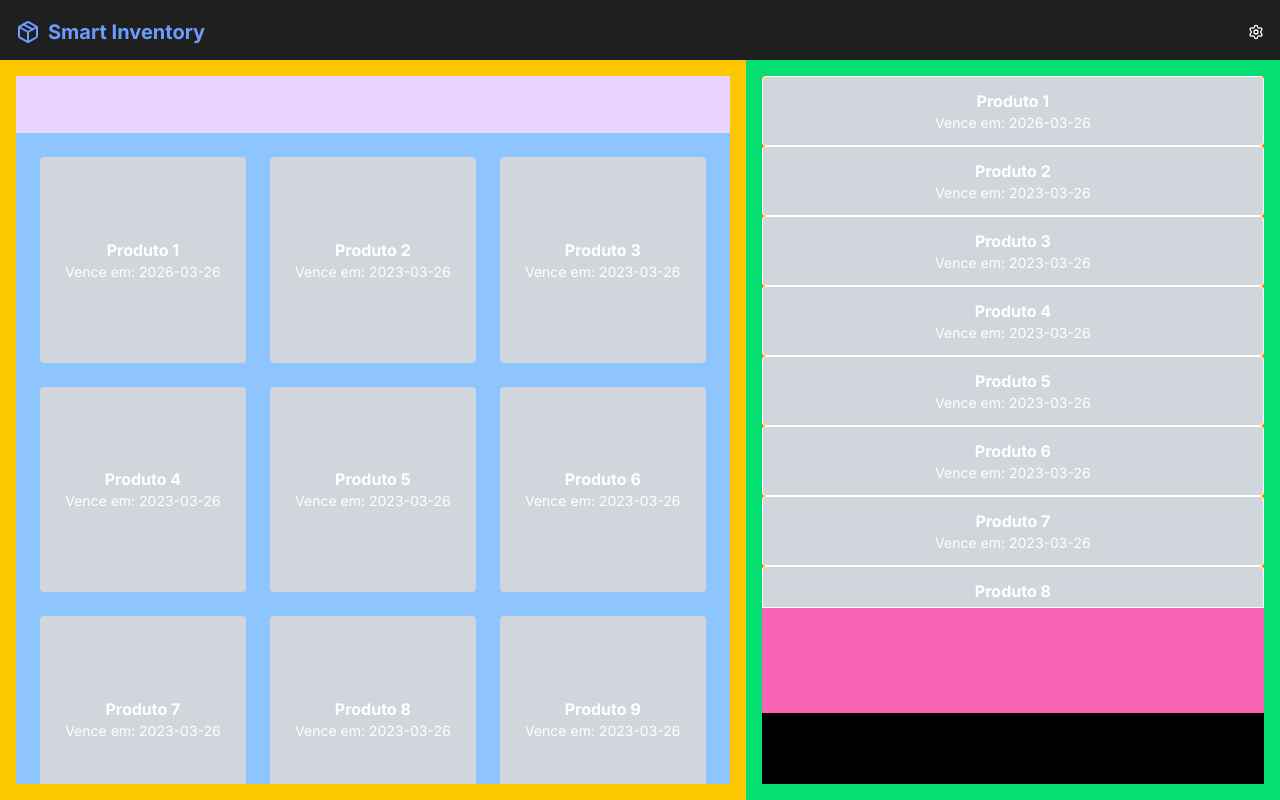
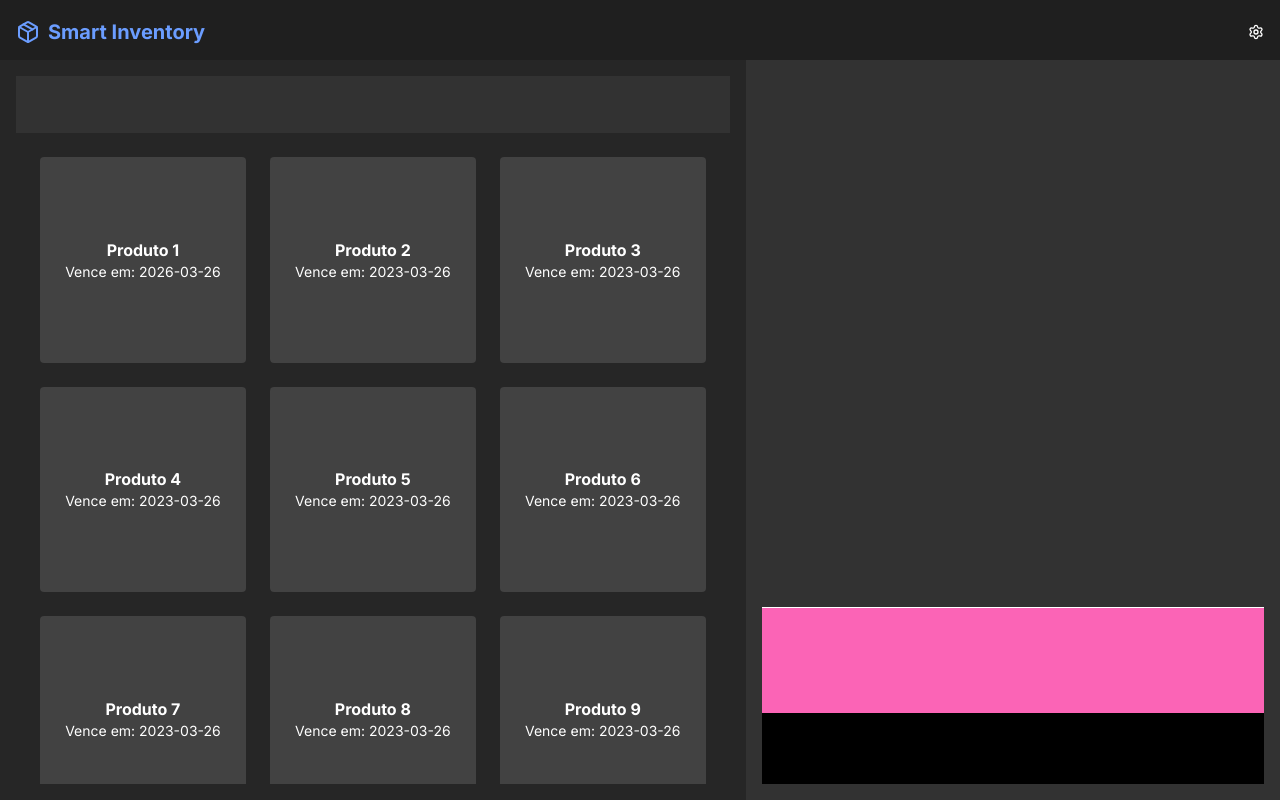
Before and after one commit to cnrnival/smart-inventory, a Next.js app: page /new-sale in a window 1280 px wide. Built offline with nearby package versions, Linux system fonts and the light colour scheme.

Commit message:
funcao addtocart

```diff
--- a/src/app/new-sale/page.tsx
+++ b/src/app/new-sale/page.tsx
@@ -1,7 +1,18 @@
+'use client'
 import Link from "next/link";
-import {Package, SettingsIcon} from "lucide-react";
+import {Package, SettingsIcon, Trash} from "lucide-react";
+import { useState } from "react";
+import { Product } from "@/types/inventory";
+
+type ProductTest = {
+    id: number;
+    name: string;
+    expiryDate: string;
+}
 
 export default function NewSale(){
+
+    const [cart, setCart] = useState<ProductTest[]>([]);
 
     const products = [
      { id: 1, name: 'Produto 1', expiryDate: '2026-03-26' },
@@ -21,6 +32,10 @@ export default function NewSale(){
         { id: 15, name: 'Produto 15', expiryDate: '2023-03-26' },
     ];
 
+    function addToCart(product: ProductTest) {
+        setCart((prevCart) => [...prevCart, product]);
+    }
+
 
     return (
 
@@ -39,20 +54,24 @@ export default function NewSale(){
             </div>
 
             {/* MAIN */}
-            <main className="flex-1 bg-red-200 flex overflow-hidden">
-                <div className="bg-yellow-400 w-[70%] h-full p-4">
+            <main className="flex-1 flex overflow-hidden">
+                <div className=" w-[70%] h-full p-4">
 
-                    <div className="w-full h-[8%] bg-purple-200">
+                    {/* FILTROS */}
+                    <div className="w-full h-[8%] bg-[#323232]">
 
                     </div>
 
-                    <div className="w-full h-[92%] bg-blue-300 grid [grid-template-columns:repeat(auto-fill,minmax(10rem,1fr))] gap-6 p-6 overflow-auto hide-scrollbar">
+                    {/* CLICAR PRA ADICIONAR AO CARRINHO */}
+                    <div className="w-full h-[92%] grid [grid-template-columns:repeat(auto-fill,minmax(10rem,1fr))] gap-6 p-6 overflow-auto hide-scrollbar">
                         {products.map((product) => (
                             <div
                             key={product.id}
-                            className="bg-gray-300 aspect-square flex flex-col items-center justify-center rounded">
+                            className="bg-[#424242] aspect-square flex flex-col items-center justify-center rounded"
+                             onClick={() => addToCart(product)}>
                                 <span className="font-bold">{product.name}</span>
                                 <span className="text-sm">Vence em: {product.expiryDate}</span>
+
                             </div>
                         ))}
                     </div>
@@ -62,14 +81,17 @@ export default function NewSale(){
 
 
 
-                <div className="bg-green-400 w-[50%] h-full p-4 flex flex-col">
-                    <div className="w-full h-[75%] bg-orange-400 overflow-auto hide-scrollbar">
-                        {products.map((product) => (
+                <div className="bg-[#323232] w-[50%] h-full p-4 flex flex-col">
+                    <div className="w-full h-[75%] overflow-auto hide-scrollbar">
+                        {cart.map((product) => (
                             <div
                             key={product.id}
-                            className="bg-gray-300 w-full h-[70px] border border-b flex flex-col items-center justify-center rounded">
+                            className="bg-[#424242] w-full h-[60px] border-b border-[#555] flex flex-row items-center justify-center rounded gap-4">
+                                <span className="size-10 bg-red-200"></span>
                                 <span className="font-bold">{product.name}</span>
                                 <span className="text-sm">Vence em: {product.expiryDate}</span>
+                                <span className="w-5 h-5 border border-white"></span>
+                                <Trash className="h-5 w-5 text-red-500 mt-2" />
                             </div>
                         ))}
                     </div>
--- a/src/components/datepicker.tsx
+++ b/src/components/datepicker.tsx
@@ -7,18 +7,18 @@ import { useState } from "react";
 registerLocale('pt-BR', ptBR);
 
 type Prop = {
-    expirationDatePicker: (newDate: Date) => void;
+    expiryDatePicker: (newDate: Date) => void;
     selectedDate: Date;
 }
 
-export function DatePickerComponent({ expirationDatePicker, selectedDate }: Prop){
+export function DatePickerComponent({ expiryDatePicker, selectedDate }: Prop){
 
     return (
         <DatePicker
             selected={selectedDate}
             onChange={(newDate: Date | null)=> {
                 if(newDate){
-                    expirationDatePicker(newDate);
+                    expiryDatePicker(newDate);
                 }
             }}
             locale={`pt-BR`}
--- a/src/components/productform.tsx
+++ b/src/components/productform.tsx
@@ -12,14 +12,14 @@ export function ProductForm({ showProductForm }: { showProductForm: () => void }
         // const [productSKU, setProductSKU] = useState('');
         const [category, setCategory] = useState('');
         const [productPrice, setProductPrice] = useState('');
-        const  [expirationDate, setExpirationDate] = useState(new Date());
+        const  [expiryDate, setExpiryDate] = useState(new Date());
         const [quantity, setQuantity] = useState('');
 
         const [openScanner, setOpenScanner] = useState(false);
 
-        function expirationDatePicker(newDate: Date){
+        function expiryDatePicker(newDate: Date){
             // (newDate).toLocaleDateString('pt-BR')
-            setExpirationDate(newDate);
+            setExpiryDate(newDate);
         }
 
         function fillFormWithBarcodeData(barcode: string, productName: string){
@@ -35,7 +35,7 @@ export function ProductForm({ showProductForm }: { showProductForm: () => void }
             formData.append('productName', productName);
             formData.append('category', category);
             formData.append('productPrice', productPrice);
-            formData.append('expirationDate', expirationDate.toISOString());
+            formData.append('expiryDate', expiryDate.toISOString());
             formData.append('quantity', quantity);
 
             addProductToInventory(formData);
@@ -68,8 +68,8 @@ export function ProductForm({ showProductForm }: { showProductForm: () => void }
                         </div>
 
                         <div>
-                            <label htmlFor="expirationDate" className="mb-1 block text-sm mr-5">Data de Validade</label>
-                            <DatePickerComponent expirationDatePicker={expirationDatePicker} selectedDate={expirationDate}/>
+                            <label htmlFor="expiryDate" className="mb-1 block text-sm mr-5">Data de Validade</label>
+                            <DatePickerComponent expiryDatePicker={expiryDatePicker} selectedDate={expiryDate}/>
                         </div>
 
                         <div>
--- a/src/types/inventory.ts
+++ b/src/types/inventory.ts
@@ -9,11 +9,11 @@ export interface User {
 // Representa um produto
 export interface Product {
   id: string;
-  sku: string;
   name: string;
   category: string;
-  subcategory: string;
-  unitCost: number;
+  manufacturingDate: string;
+  expiryDate: string;
+  price: number;
 }
 
 // Representa um lote
```
